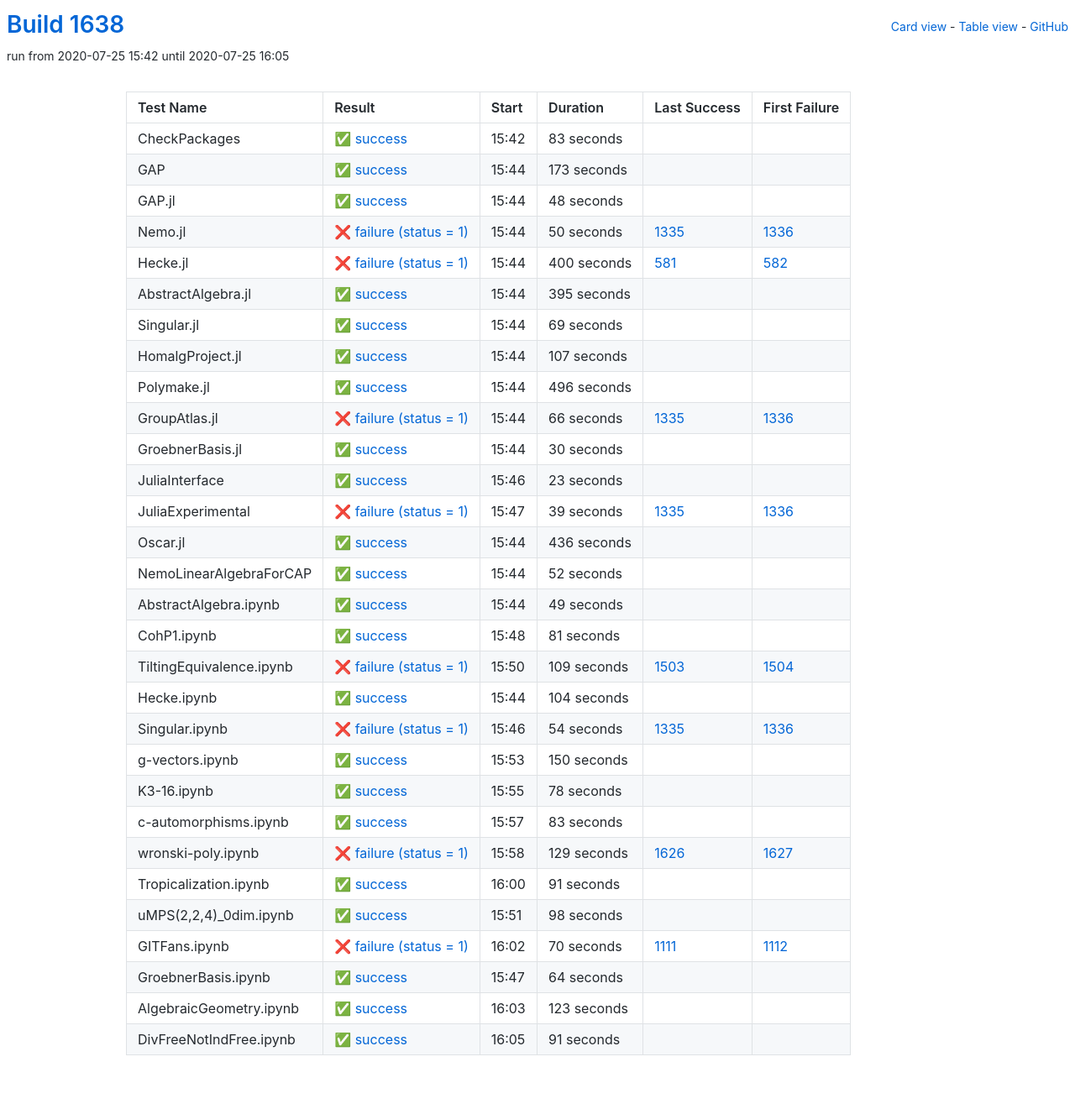
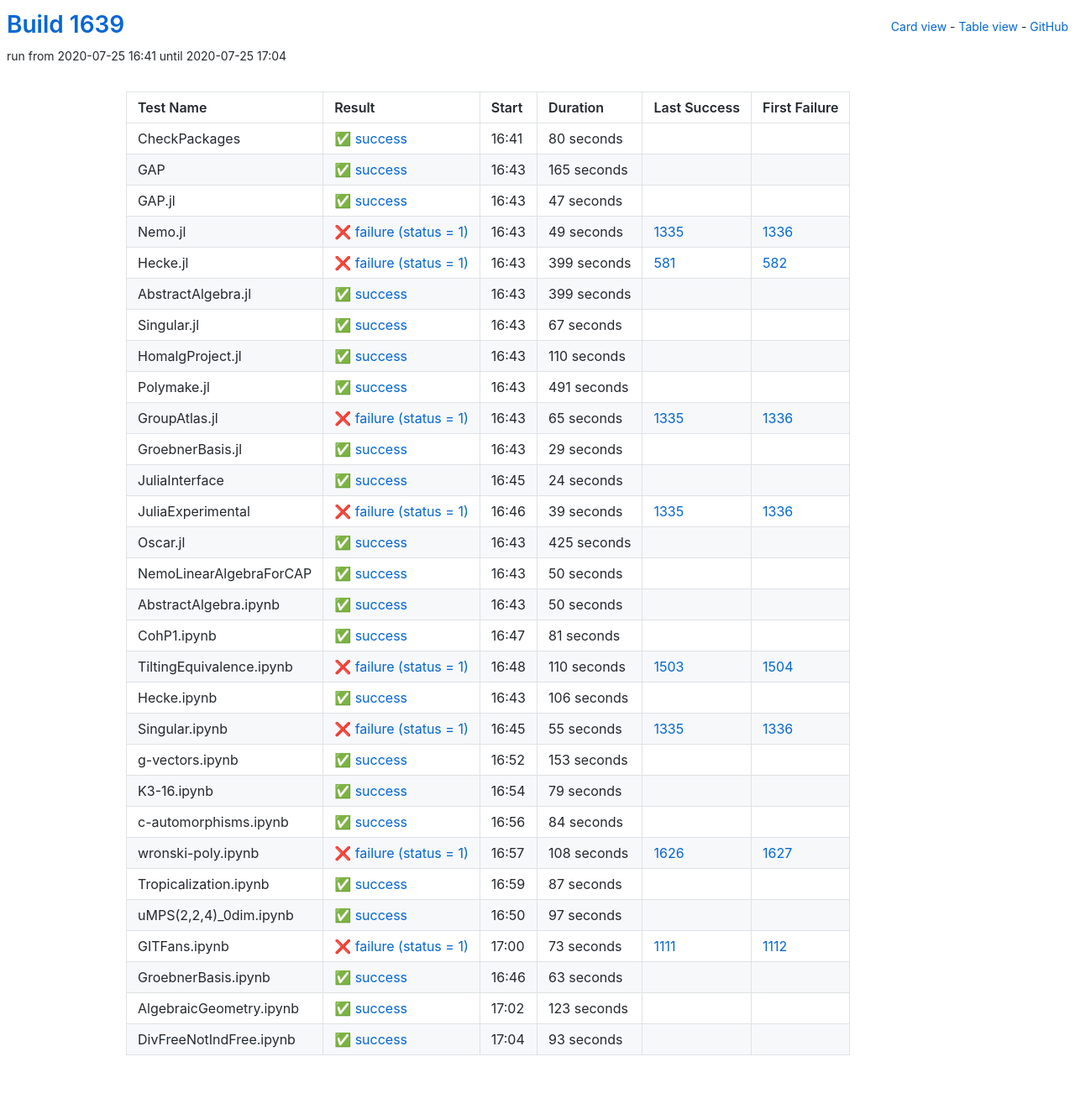
Before and after one commit to oscar-system/oscar-ci-status-1.4, a Jekyll site: the page built from table.html, in a window 1280 px wide. Shown: the whole page at 84% size. Built offline with Jekyll 4.4.1, drawn with Linux system fonts in a browser that asks for light colours.

Commit message:
Build #1639

```diff
--- a/_data/ci.yml
+++ b/_data/ci.yml
@@ -1,6 +1,6 @@
 ---
-build: 1638
-build_url: https://oscarci.mathematik.uni-kl.de/job/oscar-julia-1.4/1638/
+build: 1639
+build_url: https://oscarci.mathematik.uni-kl.de/job/oscar-julia-1.4/1639/
 job: oscar-julia-1.4
 organization: oscar-system
 repo: oscar-ci-status-1.4
@@ -8,152 +8,152 @@ repourl: https://github.com/oscar-system/oscar-ci-status-1.4
 tests:
 - name: CheckPackages
   id: checkpackages
-  log: https://oscarci.mathematik.uni-kl.de/job/oscar-julia-1.4/1638/artifact/logs/build-1638/CheckPackages.log
-  start: 2020-07-25 15:42
+  log: https://oscarci.mathematik.uni-kl.de/job/oscar-julia-1.4/1639/artifact/logs/build-1639/CheckPackages.log
+  start: 2020-07-25 16:41
   success: true
   exitcode: 0
   status: success
-  duration: 83
+  duration: 80
   last_success: false
   last_success_url:
   first_failure: false
   first_failure_url:
 - name: GAP
   id: gap
-  log: https://oscarci.mathematik.uni-kl.de/job/oscar-julia-1.4/1638/artifact/logs/build-1638/GAP.log
-  start: 2020-07-25 15:44
+  log: https://oscarci.mathematik.uni-kl.de/job/oscar-julia-1.4/1639/artifact/logs/build-1639/GAP.log
+  start: 2020-07-25 16:43
   success: true
   exitcode: 0
   status: success
-  duration: 173
+  duration: 165
   last_success: false
   last_success_url:
   first_failure: false
   first_failure_url:
 - name: GAP.jl
   id: gap-jl
-  log: https://oscarci.mathematik.uni-kl.de/job/oscar-julia-1.4/1638/artifact/logs/build-1638/GAP.jl.log
-  start: 2020-07-25 15:44
+  log: https://oscarci.mathematik.uni-kl.de/job/oscar-julia-1.4/1639/artifact/logs/build-1639/GAP.jl.log
+  start: 2020-07-25 16:43
   success: true
   exitcode: 0
   status: success
-  duration: 48
+  duration: 47
   last_success: false
   last_success_url:
   first_failure: false
   first_failure_url:
 - name: Nemo.jl
   id: nemo-jl
-  log: https://oscarci.mathematik.uni-kl.de/job/oscar-julia-1.4/1638/artifact/logs/build-1638/Nemo.jl.log
-  start: 2020-07-25 15:44
+  log: https://oscarci.mathematik.uni-kl.de/job/oscar-julia-1.4/1639/artifact/logs/build-1639/Nemo.jl.log
+  start: 2020-07-25 16:43
   success: false
   exitcode: 1
   status: failure
-  duration: 50
+  duration: 49
   last_success: 1335
   last_success_url: https://oscarci.mathematik.uni-kl.de/job/oscar-julia-1.4/1335/
   first_failure: 1336
   first_failure_url: https://oscarci.mathematik.uni-kl.de/job/oscar-julia-1.4/1336/
 - name: Hecke.jl
   id: hecke-jl
-  log: https://oscarci.mathematik.uni-kl.de/job/oscar-julia-1.4/1638/artifact/logs/build-1638/Hecke.jl.log
-  start: 2020-07-25 15:44
+  log: https://oscarci.mathematik.uni-kl.de/job/oscar-julia-1.4/1639/artifact/logs/build-1639/Hecke.jl.log
+  start: 2020-07-25 16:43
   success: false
   exitcode: 1
   status: failure
-  duration: 400
+  duration: 399
   last_success: 581
   last_success_url: https://oscarci.mathematik.uni-kl.de/job/oscar-julia-1.4/581/
   first_failure: 582
   first_failure_url: https://oscarci.mathematik.uni-kl.de/job/oscar-julia-1.4/582/
 - name: AbstractAlgebra.jl
   id: abstractalgebra-jl
-  log: https://oscarci.mathematik.uni-kl.de/job/oscar-julia-1.4/1638/artifact/logs/build-1638/AbstractAlgebra.jl.log
-  start: 2020-07-25 15:44
+  log: https://oscarci.mathematik.uni-kl.de/job/oscar-julia-1.4/1639/artifact/logs/build-1639/AbstractAlgebra.jl.log
+  start: 2020-07-25 16:43
   success: true
   exitcode: 0
   status: success
-  duration: 395
+  duration: 399
   last_success: false
   last_success_url:
   first_failure: false
   first_failure_url:
 - name: Singular.jl
   id: singular-jl
-  log: https://oscarci.mathematik.uni-kl.de/job/oscar-julia-1.4/1638/artifact/logs/build-1638/Singular.jl.log
-  start: 2020-07-25 15:44
+  log: https://oscarci.mathematik.uni-kl.de/job/oscar-julia-1.4/1639/artifact/logs/build-1639/Singular.jl.log
+  start: 2020-07-25 16:43
   success: true
   exitcode: 0
   status: success
-  duration: 69
+  duration: 67
   last_success: false
   last_success_url:
   first_failure: false
   first_failure_url:
 - name: HomalgProject.jl
   id: homalgproject-jl
-  log: https://oscarci.mathematik.uni-kl.de/job/oscar-julia-1.4/1638/artifact/logs/build-1638/HomalgProject.jl.log
-  start: 2020-07-25 15:44
+  log: https://oscarci.mathematik.uni-kl.de/job/oscar-julia-1.4/1639/artifact/logs/build-1639/HomalgProject.jl.log
+  start: 2020-07-25 16:43
   success: true
   exitcode: 0
   status: success
-  duration: 107
+  duration: 110
   last_success: false
   last_success_url:
   first_failure: false
   first_failure_url:
 - name: Polymake.jl
   id: polymake-jl
-  log: https://oscarci.mathematik.uni-kl.de/job/oscar-julia-1.4/1638/artifact/logs/build-1638/Polymake.jl.log
-  start: 2020-07-25 15:44
+  log: https://oscarci.mathematik.uni-kl.de/job/oscar-julia-1.4/1639/artifact/logs/build-1639/Polymake.jl.log
+  start: 2020-07-25 16:43
   success: true
   exitcode: 0
   status: success
-  duration: 496
+  duration: 491
   last_success: false
   last_success_url:
   first_failure: false
   first_failure_url:
 - name: GroupAtlas.jl
   id: groupatlas-jl
-  log: https://oscarci.mathematik.uni-kl.de/job/oscar-julia-1.4/1638/artifact/logs/build-1638/GroupAtlas.jl.log
-  start: 2020-07-25 15:44
+  log: https://oscarci.mathematik.uni-kl.de/job/oscar-julia-1.4/1639/artifact/logs/build-1639/GroupAtlas.jl.log
+  start: 2020-07-25 16:43
   success: false
   exitcode: 1
   status: failure
-  duration: 66
+  duration: 65
   last_success: 1335
   last_success_url: https://oscarci.mathematik.uni-kl.de/job/oscar-julia-1.4/1335/
   first_failure: 1336
   first_failure_url: https://oscarci.mathematik.uni-kl.de/job/oscar-julia-1.4/1336/
 - name: GroebnerBasis.jl
   id: groebnerbasis-jl
-  log: https://oscarci.mathematik.uni-kl.de/job/oscar-julia-1.4/1638/artifact/logs/build-1638/GroebnerBasis.jl.log
-  start: 2020-07-25 15:44
+  log: https://oscarci.mathematik.uni-kl.de/job/oscar-julia-1.4/1639/artifact/logs/build-1639/GroebnerBasis.jl.log
+  start: 2020-07-25 16:43
   success: true
   exitcode: 0
   status: success
-  duration: 30
+  duration: 29
   last_success: false
   last_success_url:
   first_failure: false
   first_failure_url:
 - name: JuliaInterface
   id: juliainterface
-  log: https://oscarci.mathematik.uni-kl.de/job/oscar-julia-1.4/1638/artifact/logs/build-1638/JuliaInterface.log
-  start: 2020-07-25 15:46
+  log: https://oscarci.mathematik.uni-kl.de/job/oscar-julia-1.4/1639/artifact/logs/build-1639/JuliaInterface.log
+  start: 2020-07-25 16:45
   success: true
   exitcode: 0
   status: success
-  duration: 23
+  duration: 24
   last_success: false
   last_success_url:
   first_failure: false
   first_failure_url:
 - name: JuliaExperimental
   id: juliaexperimental
-  log: https://oscarci.mathematik.uni-kl.de/job/oscar-julia-1.4/1638/artifact/logs/build-1638/JuliaExperimental.log
-  start: 2020-07-25 15:47
+  log: https://oscarci.mathematik.uni-kl.de/job/oscar-julia-1.4/1639/artifact/logs/build-1639/JuliaExperimental.log
+  start: 2020-07-25 16:46
   success: false
   exitcode: 1
   status: failure
@@ -164,44 +164,44 @@ tests:
   first_failure_url: https://oscarci.mathematik.uni-kl.de/job/oscar-julia-1.4/1336/
 - name: Oscar.jl
   id: oscar-jl
-  log: https://oscarci.mathematik.uni-kl.de/job/oscar-julia-1.4/1638/artifact/logs/build-1638/Oscar.jl.log
-  start: 2020-07-25 15:44
+  log: https://oscarci.mathematik.uni-kl.de/job/oscar-julia-1.4/1639/artifact/logs/build-1639/Oscar.jl.log
+  start: 2020-07-25 16:43
   success: true
   exitcode: 0
   status: success
-  duration: 436
+  duration: 425
   last_success: false
   last_success_url:
   first_failure: false
   first_failure_url:
 - name: NemoLinearAlgebraForCAP
   id: nemolinearalgebraforcap
-  log: https://oscarci.mathematik.uni-kl.de/job/oscar-julia-1.4/1638/artifact/logs/build-1638/NemoLinearAlgebraForCAP.log
-  start: 2020-07-25 15:44
+  log: https://oscarci.mathematik.uni-kl.de/job/oscar-julia-1.4/1639/artifact/logs/build-1639/NemoLinearAlgebraForCAP.log
+  start: 2020-07-25 16:43
   success: true
   exitcode: 0
   status: success
-  duration: 52
+  duration: 50
   last_success: false
   last_success_url:
   first_failure: false
   first_failure_url:
 - name: AbstractAlgebra.ipynb
   id: abstractalgebra-ipynb
-  log: https://oscarci.mathematik.uni-kl.de/job/oscar-julia-1.4/1638/artifact/logs/build-1638/AbstractAlgebra.ipynb.log
-  start: 2020-07-25 15:44
+  log: https://oscarci.mathematik.uni-kl.de/job/oscar-julia-1.4/1639/artifact/logs/build-1639/AbstractAlgebra.ipynb.log
+  start: 2020-07-25 16:43
   success: true
   exitcode: 0
   status: success
-  duration: 49
+  duration: 50
   last_success: false
   last_success_url:
   first_failure: false
   first_failure_url:
 - name: CohP1.ipynb
   id: cohp1-ipynb
-  log: https://oscarci.mathematik.uni-kl.de/job/oscar-julia-1.4/1638/artifact/logs/build-1638/CohP1.ipynb.log
-  start: 2020-07-25 15:48
+  log: https://oscarci.mathematik.uni-kl.de/job/oscar-julia-1.4/1639/artifact/logs/build-1639/CohP1.ipynb.log
+  start: 2020-07-25 16:47
   success: true
   exitcode: 0
   status: success
@@ -212,140 +212,140 @@ tests:
   first_failure_url:
 - name: TiltingEquivalence.ipynb
   id: tiltingequivalence-ipynb
-  log: https://oscarci.mathematik.uni-kl.de/job/oscar-julia-1.4/1638/artifact/logs/build-1638/TiltingEquivalence.ipynb.log
-  start: 2020-07-25 15:50
+  log: https://oscarci.mathematik.uni-kl.de/job/oscar-julia-1.4/1639/artifact/logs/build-1639/TiltingEquivalence.ipynb.log
+  start: 2020-07-25 16:48
   success: false
   exitcode: 1
   status: failure
-  duration: 109
+  duration: 110
   last_success: 1503
   last_success_url: https://oscarci.mathematik.uni-kl.de/job/oscar-julia-1.4/1503/
   first_failure: 1504
   first_failure_url: https://oscarci.mathematik.uni-kl.de/job/oscar-julia-1.4/1504/
 - name: Hecke.ipynb
   id: hecke-ipynb
-  log: https://oscarci.mathematik.uni-kl.de/job/oscar-julia-1.4/1638/artifact/logs/build-1638/Hecke.ipynb.log
-  start: 2020-07-25 15:44
+  log: https://oscarci.mathematik.uni-kl.de/job/oscar-julia-1.4/1639/artifact/logs/build-1639/Hecke.ipynb.log
+  start: 2020-07-25 16:43
   success: true
   exitcode: 0
   status: success
-  duration: 104
+  duration: 106
   last_success: false
   last_success_url:
   first_failure: false
   first_failure_url:
 - name: Singular.ipynb
   id: singular-ipynb
-  log: https://oscarci.mathematik.uni-kl.de/job/oscar-julia-1.4/1638/artifact/logs/build-1638/Singular.ipynb.log
-  start: 2020-07-25 15:46
+  log: https://oscarci.mathematik.uni-kl.de/job/oscar-julia-1.4/1639/artifact/logs/build-1639/Singular.ipynb.log
+  start: 2020-07-25 16:45
   success: false
   exitcode: 1
   status: failure
-  duration: 54
+  duration: 55
   last_success: 1335
   last_success_url: https://oscarci.mathematik.uni-kl.de/job/oscar-julia-1.4/1335/
   first_failure: 1336
   first_failure_url: https://oscarci.mathematik.uni-kl.de/job/oscar-julia-1.4/1336/
 - name: g-vectors.ipynb
   id: g-vectors-ipynb
-  log: https://oscarci.mathematik.uni-kl.de/job/oscar-julia-1.4/1638/artifact/logs/build-1638/g-vectors.ipynb.log
-  start: 2020-07-25 15:53
+  log: https://oscarci.mathematik.uni-kl.de/job/oscar-julia-1.4/1639/artifact/logs/build-1639/g-vectors.ipynb.log
+  start: 2020-07-25 16:52
   success: true
   exitcode: 0
   status: success
-  duration: 150
+  duration: 153
   last_success: false
   last_success_url:
   first_failure: false
   first_failure_url:
 - name: K3-16.ipynb
   id: k3-16-ipynb
-  log: https://oscarci.mathematik.uni-kl.de/job/oscar-julia-1.4/1638/artifact/logs/build-1638/K3-16.ipynb.log
-  start: 2020-07-25 15:55
+  log: https://oscarci.mathematik.uni-kl.de/job/oscar-julia-1.4/1639/artifact/logs/build-1639/K3-16.ipynb.log
+  start: 2020-07-25 16:54
   success: true
   exitcode: 0
   status: success
-  duration: 78
+  duration: 79
   last_success: false
   last_success_url:
   first_failure: false
   first_failure_url:
 - name: c-automorphisms.ipynb
   id: c-automorphisms-ipynb
-  log: https://oscarci.mathematik.uni-kl.de/job/oscar-julia-1.4/1638/artifact/logs/build-1638/c-automorphisms.ipynb.log
-  start: 2020-07-25 15:57
+  log: https://oscarci.mathematik.uni-kl.de/job/oscar-julia-1.4/1639/artifact/logs/build-1639/c-automorphisms.ipynb.log
+  start: 2020-07-25 16:56
   success: true
   exitcode: 0
   status: success
-  duration: 83
+  duration: 84
   last_success: false
   last_success_url:
   first_failure: false
   first_failure_url:
 - name: wronski-poly.ipynb
   id: wronski-poly-ipynb
-  log: https://oscarci.mathematik.uni-kl.de/job/oscar-julia-1.4/1638/artifact/logs/build-1638/wronski-poly.ipynb.log
-  start: 2020-07-25 15:58
+  log: https://oscarci.mathematik.uni-kl.de/job/oscar-julia-1.4/1639/artifact/logs/build-1639/wronski-poly.ipynb.log
+  start: 2020-07-25 16:57
   success: false
   exitcode: 1
   status: failure
-  duration: 129
+  duration: 108
   last_success: 1626
   last_success_url: https://oscarci.mathematik.uni-kl.de/job/oscar-julia-1.4/1626/
   first_failure: 1627
   first_failure_url: https://oscarci.mathematik.uni-kl.de/job/oscar-julia-1.4/1627/
 - name: Tropicalization.ipynb
   id: tropicalization-ipynb
-  log: https://oscarci.mathematik.uni-kl.de/job/oscar-julia-1.4/1638/artifact/logs/build-1638/Tropicalization.ipynb.log
-  start: 2020-07-25 16:00
+  log: https://oscarci.mathematik.uni-kl.de/job/oscar-julia-1.4/1639/artifact/logs/build-1639/Tropicalization.ipynb.log
+  start: 2020-07-25 16:59
   success: true
   exitcode: 0
   status: success
-  duration: 91
+  duration: 87
   last_success: false
   last_success_url:
   first_failure: false
   first_failure_url:
 - name: uMPS(2,2,4)_0dim.ipynb
   id: umps-2-2-4-0dim-ipynb
-  log: https://oscarci.mathematik.uni-kl.de/job/oscar-julia-1.4/1638/artifact/logs/build-1638/uMPS-2-2-4-_0dim.ipynb.log
-  start: 2020-07-25 15:51
+  log: https://oscarci.mathematik.uni-kl.de/job/oscar-julia-1.4/1639/artifact/logs/build-1639/uMPS-2-2-4-_0dim.ipynb.log
+  start: 2020-07-25 16:50
   success: true
   exitcode: 0
   status: success
-  duration: 98
+  duration: 97
   last_success: false
   last_success_url:
   first_failure: false
   first_failure_url:
 - name: GITFans.ipynb
   id: gitfans-ipynb
-  log: https://oscarci.mathematik.uni-kl.de/job/oscar-julia-1.4/1638/artifact/logs/build-1638/GITFans.ipynb.log
-  start: 2020-07-25 16:02
+  log: https://oscarci.mathematik.uni-kl.de/job/oscar-julia-1.4/1639/artifact/logs/build-1639/GITFans.ipynb.log
+  start: 2020-07-25 17:00
   success: false
   exitcode: 1
   status: failure
-  duration: 70
+  duration: 73
   last_success: 1111
   last_success_url: https://oscarci.mathematik.uni-kl.de/job/oscar-julia-1.4/1111/
   first_failure: 1112
   first_failure_url: https://oscarci.mathematik.uni-kl.de/job/oscar-julia-1.4/1112/
 - name: GroebnerBasis.ipynb
   id: groebnerbasis-ipynb
-  log: https://oscarci.mathematik.uni-kl.de/job/oscar-julia-1.4/1638/artifact/logs/build-1638/GroebnerBasis.ipynb.log
-  start: 2020-07-25 15:47
+  log: https://oscarci.mathematik.uni-kl.de/job/oscar-julia-1.4/1639/artifact/logs/build-1639/GroebnerBasis.ipynb.log
+  start: 2020-07-25 16:46
   success: true
   exitcode: 0
   status: success
-  duration: 64
+  duration: 63
   last_success: false
   last_success_url:
   first_failure: false
   first_failure_url:
 - name: AlgebraicGeometry.ipynb
   id: algebraicgeometry-ipynb
-  log: https://oscarci.mathematik.uni-kl.de/job/oscar-julia-1.4/1638/artifact/logs/build-1638/AlgebraicGeometry.ipynb.log
-  start: 2020-07-25 16:03
+  log: https://oscarci.mathematik.uni-kl.de/job/oscar-julia-1.4/1639/artifact/logs/build-1639/AlgebraicGeometry.ipynb.log
+  start: 2020-07-25 17:02
   success: true
   exitcode: 0
   status: success
@@ -356,12 +356,12 @@ tests:
   first_failure_url:
 - name: DivFreeNotIndFree.ipynb
   id: divfreenotindfree-ipynb
-  log: https://oscarci.mathematik.uni-kl.de/job/oscar-julia-1.4/1638/artifact/logs/build-1638/DivFreeNotIndFree.ipynb.log
-  start: 2020-07-25 16:05
+  log: https://oscarci.mathematik.uni-kl.de/job/oscar-julia-1.4/1639/artifact/logs/build-1639/DivFreeNotIndFree.ipynb.log
+  start: 2020-07-25 17:04
   success: true
   exitcode: 0
   status: success
-  duration: 91
+  duration: 93
   last_success: false
   last_success_url:
   first_failure: false
```
Also changed, not shown: README.md.
